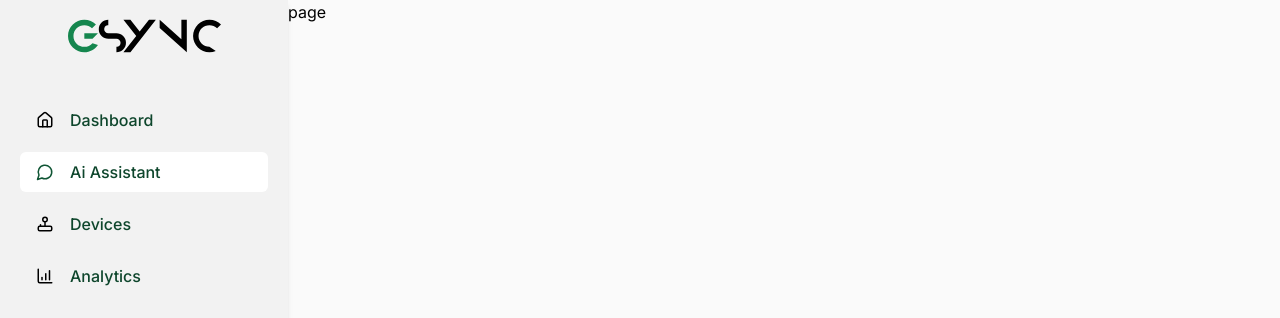
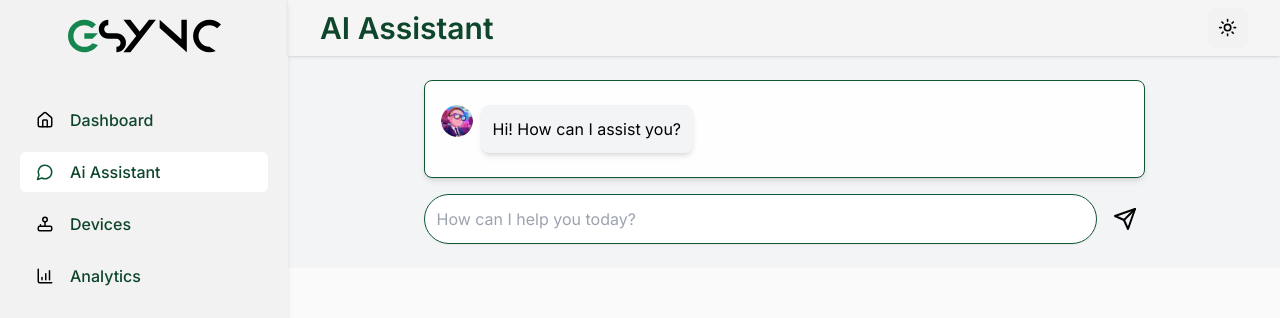
Before and after one commit to sasanka003/Gsync-client, a Next.js app: page /ai-assistant in a window 1280 px wide. Shown: the top 318 px of the page. Built offline with nearby package versions, Linux system fonts and the light colour scheme; no server answers.

Commit message:
AI Assistant

```diff
--- /dev/null
+++ b/app/(features)/(sidePanel)/ai-assistant/components/ChatUI.tsx
@@ -0,0 +1,98 @@
+"use client";
+import React, { useState } from "react";
+import { FiSend } from "react-icons/fi";
+
+interface MessageProps {
+  message: string;
+  isUser: boolean;
+}
+
+const Message: React.FC<MessageProps> = ({ message, isUser }) => {
+  return (
+    <div className={`flex items-start ${isUser ? "justify-end" : "justify-start"} my-2`}>
+      {!isUser && (
+        <img
+          src="/images/Avatar.png"
+          alt="Chatbot"
+          className="w-8 h-8 rounded-full mr-2"
+        />
+      )}
+      {isUser && (
+        <img
+          src="/images/profile.png"
+          alt="User"
+          className="w-8 h-8 rounded-full mr-2"
+        />
+      )}
+      <div
+        className={`${
+          isUser ? "bg-green-500 text-black" : "bg-gray-100 text-black"
+        } p-3 rounded-lg max-w-sm shadow-md`}
+      >
+        {message}
+      </div>
+    </div>
+  );
+};
+
+const ChatBot = () => {
+  const [messages, setMessages] = useState([
+    { text: "Hi! How can I assist you?", isUser: false },
+  ]);
+  const [inputValue, setInputValue] = useState("");
+
+  const handleSubmit = (e: { preventDefault: () => void }) => {
+    e.preventDefault();
+    if (inputValue.trim()) {
+      setMessages((prevMessages) => [
+        ...prevMessages,
+        { text: inputValue, isUser: true },
+      ]);
+
+      setTimeout(() => {
+        const botReply = "Of course! here are the details of ......";
+        setMessages((prevMessages) => [
+          ...prevMessages,
+          { text: botReply, isUser: false },
+        ]);
+      }, 1000);
+      setInputValue("");
+    }
+  };
+
+  return (
+    <div className="flex items-center justify-center bg-gray-100">
+      <div className="flex flex-col w-full max-w-screen-md p-6">
+        {/* Chat area */}
+        <div className="border rounded-lg flex-grow overflow-auto text-common bg-fill shadow-md p-4">
+          {messages.map((message, index) => (
+            <Message
+              key={index}
+              message={message.text}
+              isUser={message.isUser}
+            />
+          ))}
+        </div>
+
+        {/* Input area */}
+        <form onSubmit={handleSubmit} className="flex mt-4 items-center">
+          <input
+            type="text"
+            value={inputValue}
+            onChange={(e) => setInputValue(e.target.value)}
+            placeholder="How can I help you today?"
+            className="flex-grow p-3 border border-green-500 rounded-full shadow-sm focus:outline-none focus:ring-2 focus:ring-green-500"
+          />
+          <button
+            type="submit"
+            className="p-2 ml-2 rounded-full bg-transparent border-none focus:outline-none"
+          >
+            <FiSend className="text-green-500 text-2xl" />
+          </button>
+        </form>
+      </div>
+    </div>
+  );
+};
+
+export default ChatBot;
--- a/app/(features)/(sidePanel)/ai-assistant/page.tsx
+++ b/app/(features)/(sidePanel)/ai-assistant/page.tsx
@@ -1,7 +1,12 @@
-import React from "react";
+"use client";
 
-const page = () => {
-  return <div>page</div>;
-};
+import { ContentLayout } from "@/components/dashboard/content-layout";
+import ChatUI from "@/app/(features)/(sidePanel)/ai-assistant/components/ChatUI";
 
-export default page;
+export default function chat() {
+ return (
+    <ContentLayout title="AI Assistant">
+      <ChatUI/>
+    </ContentLayout>
+  );
+}
--- a/app/(features)/admin/components/PlantationRequests.tsx
+++ b/app/(features)/admin/components/PlantationRequests.tsx
@@ -73,13 +73,13 @@ const Plantations = () => {
   const [currentPage, setCurrentPage] = useState(1);
   const [selectedPlantations, setSelectedPlantations] = useState<number[]>([]);
   const itemsPerPage = 10;
-  const router = useRouter(); // Initialize useRouter
+  const router = useRouter();
 
   const {
     data: plantations,
     isLoading,
     isError,
-  } = useGetPlantationDetailsQuery(); // Fetch plantation details
+  } = useGetPlantationDetailsQuery();
 
   if (isLoading) {
     return <div>Loading plantations...</div>;
@@ -89,7 +89,6 @@ const Plantations = () => {
     return <div>Error loading plantations.</div>;
   }
 
-  // Logging to verify data
   console.log("Plantations data: ", plantations);
 
   const filteredPlantations =
--- /dev/null
+++ b/components/ui/calendar.tsx
@@ -0,0 +1,66 @@
+"use client"
+
+import * as React from "react"
+import { ChevronLeft, ChevronRight } from "lucide-react"
+import { DayPicker } from "react-day-picker"
+
+import { cn } from "@/lib/utils"
+import { buttonVariants } from "@/components/ui/button"
+
+export type CalendarProps = React.ComponentProps<typeof DayPicker>
+
+function Calendar({
+  className,
+  classNames,
+  showOutsideDays = true,
+  ...props
+}: CalendarProps) {
+  return (
+    <DayPicker
+      showOutsideDays={showOutsideDays}
+      className={cn("p-3", className)}
+      classNames={{
+        months: "flex flex-col sm:flex-row space-y-4 sm:space-x-4 sm:space-y-0",
+        month: "space-y-4",
+        caption: "flex justify-center pt-1 relative items-center",
+        caption_label: "text-sm font-medium",
+        nav: "space-x-1 flex items-center",
+        nav_button: cn(
+          buttonVariants({ variant: "outline" }),
+          "h-7 w-7 bg-transparent p-0 opacity-50 hover:opacity-100"
+        ),
+        nav_button_previous: "absolute left-1",
+        nav_button_next: "absolute right-1",
+        table: "w-full border-collapse space-y-1",
+        head_row: "flex",
+        head_cell:
+          "text-muted-foreground rounded-md w-9 font-normal text-[0.8rem]",
+        row: "flex w-full mt-2",
+        cell: "h-9 w-9 text-center text-sm p-0 relative [&:has([aria-selected].day-range-end)]:rounded-r-md [&:has([aria-selected].day-outside)]:bg-accent/50 [&:has([aria-selected])]:bg-accent first:[&:has([aria-selected])]:rounded-l-md last:[&:has([aria-selected])]:rounded-r-md focus-within:relative focus-within:z-20",
+        day: cn(
+          buttonVariants({ variant: "ghost" }),
+          "h-9 w-9 p-0 font-normal aria-selected:opacity-100"
+        ),
+        day_range_end: "day-range-end",
+        day_selected:
+          "bg-primary text-primary-foreground hover:bg-primary hover:text-primary-foreground focus:bg-primary focus:text-primary-foreground",
+        day_today: "bg-accent text-accent-foreground",
+        day_outside:
+          "day-outside text-muted-foreground opacity-50 aria-selected:bg-accent/50 aria-selected:text-muted-foreground aria-selected:opacity-30",
+        day_disabled: "text-muted-foreground opacity-50",
+        day_range_middle:
+          "aria-selected:bg-accent aria-selected:text-accent-foreground",
+        day_hidden: "invisible",
+        ...classNames,
+      }}
+      components={{
+        IconLeft: ({ ...props }) => <ChevronLeft className="h-4 w-4" />,
+        IconRight: ({ ...props }) => <ChevronRight className="h-4 w-4" />,
+      }}
+      {...props}
+    />
+  )
+}
+Calendar.displayName = "Calendar"
+
+export { Calendar }
```
